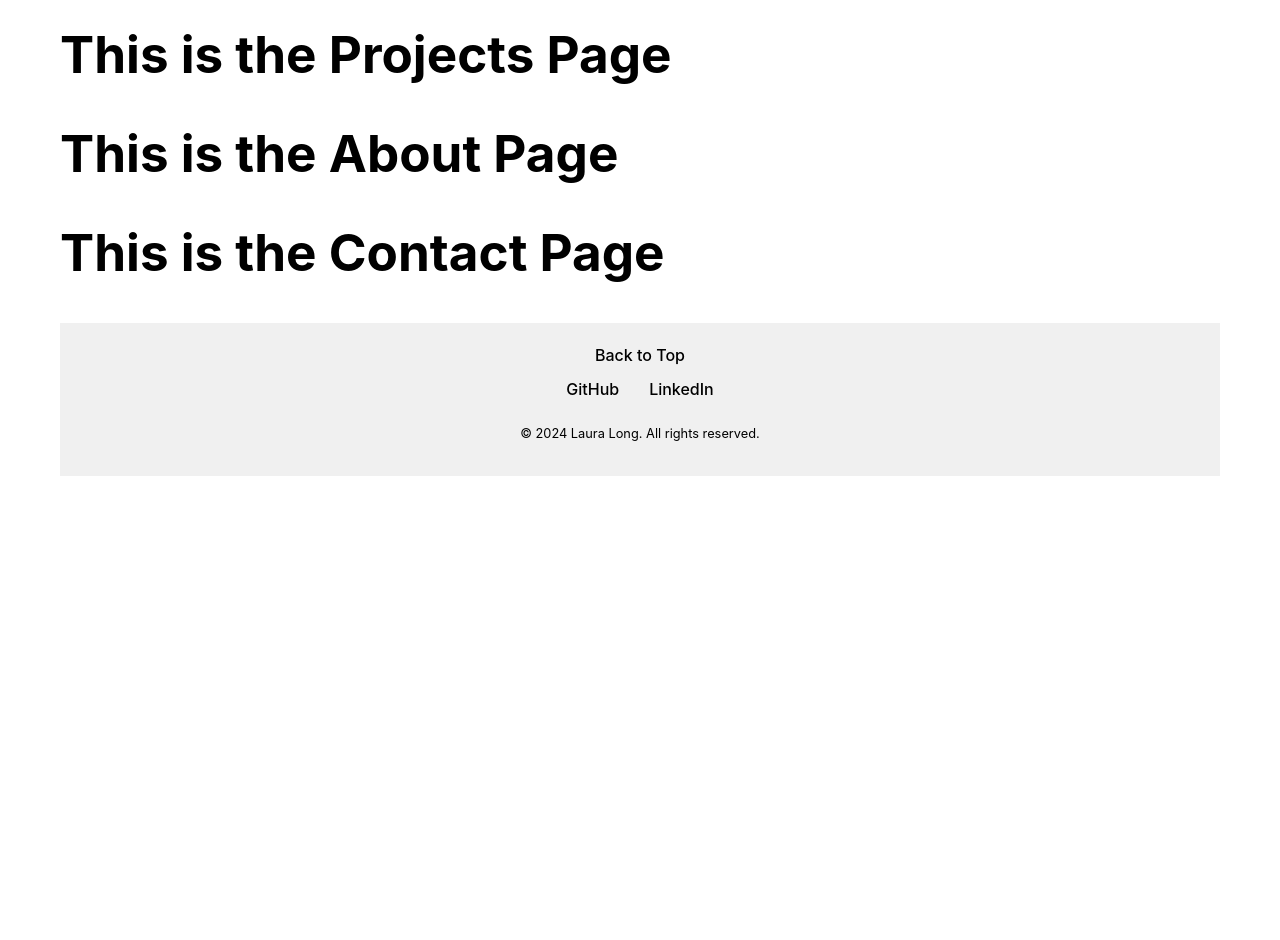
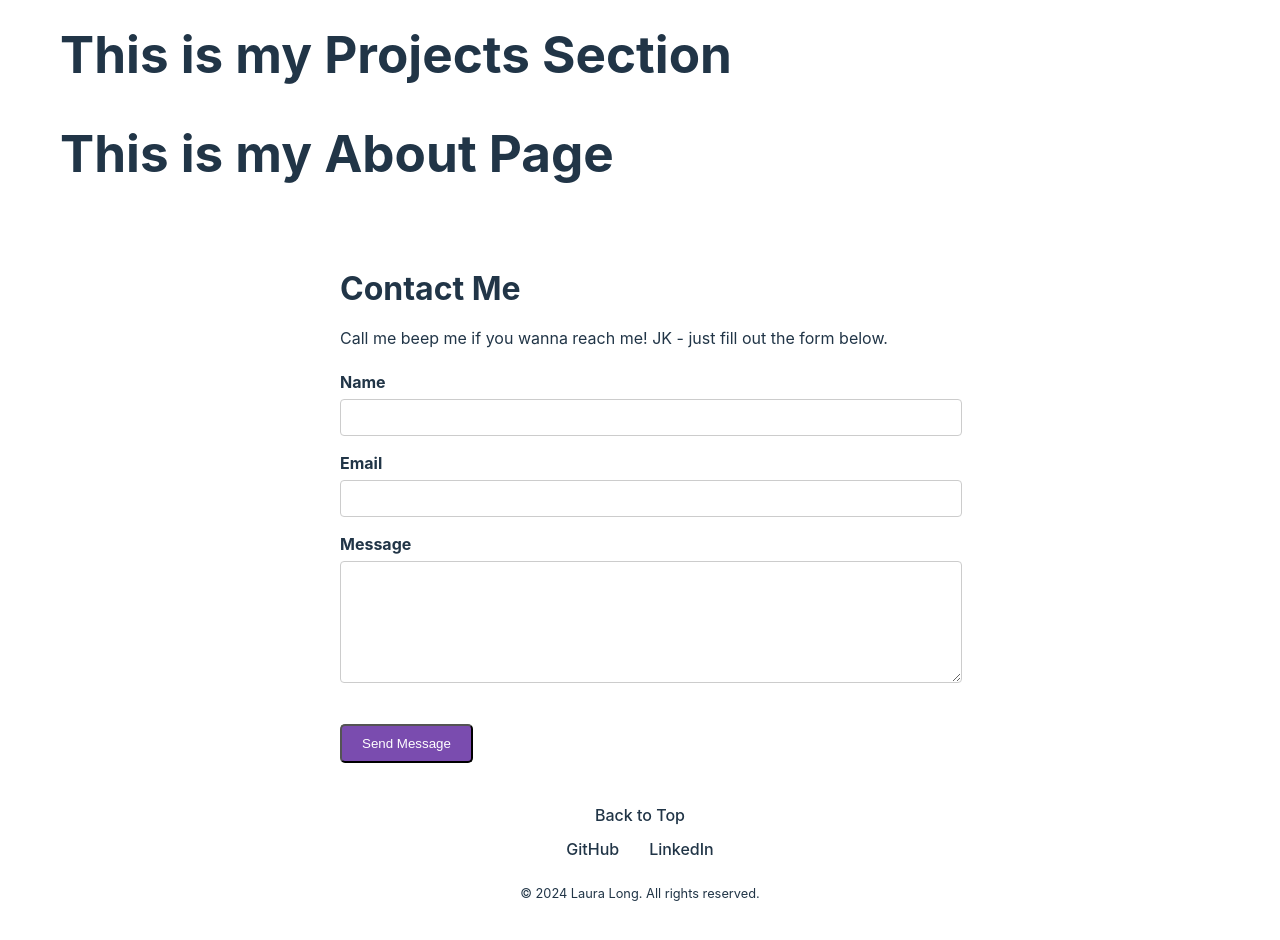
Before and after one commit to lalonggone/portfolio, a Vue app: page / in a window 1280 px wide. Shown: the part 1140-2080 px from the top of the page. Before the commit the page ends 1656 px from the top, so only its background shows below. Built offline with nearby package versions, Linux system fonts and the light colour scheme.

Commit message:
Build ContactSection and refine dark mode toggle

```diff
--- a/src/App.vue
+++ b/src/App.vue
@@ -1,5 +1,5 @@
 <template>
-  <div :class="themeClass" id="app">
+  <div id="app">
     <Header @toggle-theme="toggleTheme" />
     <main id="content">
       <section id="home">
@@ -20,7 +20,7 @@
 </template>
 
 <script lang="ts">
-import { defineComponent, ref, computed } from 'vue';
+import { defineComponent, ref, computed, watch } from 'vue';
 import Header from './components/Header.vue';
 import Footer from './components/Footer.vue';
 import HomeSection from './components/HomeSection.vue';
@@ -47,12 +47,21 @@ export default defineComponent({
 
     const themeClass = computed(() => (isDarkMode.value ? 'dark-mode' : 'light-mode'));
 
+    watch(themeClass, (newClass, oldClass) => {
+      document.body.classList.remove(oldClass);
+      document.body.classList.add(newClass);
+    });
+
     return { toggleTheme, themeClass };
   }
 });
 </script>
 
 <style>
+
+html {
+  scroll-behavior: smooth;
+}
 #app {
   max-width: 1200px;
   margin: 0 auto;
@@ -60,7 +69,7 @@ export default defineComponent({
 }
 
 .light-mode {
-  --bg-color: #fff;
+  --bg-color: #ffffff;
   --text-color: #000;
   --header-bg-color: #f0f0f0;
   --footer-bg-color: #f0f0f0;
@@ -82,7 +91,13 @@ header, footer {
   color: var(--text-color);
 }
 
-body {
+
+body.light-mode {
+  background-color: var(--bg-color);
+  color: var(--text-color);
+}
+
+body.dark-mode {
   background-color: var(--bg-color);
   color: var(--text-color);
 }
--- a/src/components/AboutSection.vue
+++ b/src/components/AboutSection.vue
@@ -1,6 +1,6 @@
 <template>
     <div>
-        <h1>This is the About Page</h1>
+        <h1>This is my About Page</h1>
     </div>
 </template>
 
--- a/src/components/ContactSection.vue
+++ b/src/components/ContactSection.vue
@@ -1,14 +1,108 @@
+<template>
+    <div class="contact-section">
+      <h1>Contact Me</h1>
+      <p>Call me beep me if you wanna reach me! JK - just fill out the form below.</p>
+      <form @submit.prevent="submitForm">
+        <div class="form-group">
+          <label for="name">Name</label>
+          <input type="text" id="name" v-model="form.name" required />
+        </div>
+        <div class="form-group">
+          <label for="email">Email</label>
+          <input type="email" id="email" v-model="form.email" required />
+        </div>
+        <div class="form-group">
+          <label for="message">Message</label>
+          <textarea id="message" v-model="form.message" required></textarea>
+        </div>
+        <button className="btn-submit" type="submit">Send Message</button>
+      </form>
+    </div>
+  </template>
 
-<template>
-    <div>
-        <h1>This is the Contact Page</h1>
-    </div>
-</template>
+  <script lang="ts">
+  import { defineComponent, ref } from 'vue';
 
-<script lang="ts">
-import { defineComponent } from 'vue'
+  export default defineComponent({
+    name: 'Contact',
+    setup() {
+      const form = ref({
+        name: '',
+        email: '',
+        message: ''
+      });
 
-export default defineComponent({
-    name: 'Contact'
-})
-</script>
+      const submitForm = () => {
+        console.log('Form submitted:', form.value);
+        form.value = {
+          name: '',
+          email: '',
+          message: ''
+        };
+      };
+
+      return {
+        form,
+        submitForm
+      };
+    }
+  });
+  </script>
+
+  <style scoped>
+  .contact-section {
+    max-width: 600px;
+    margin: 0 auto;
+    padding: 20px;
+    background-color: var(--bg-color);
+    color: var(--text-color);
+    border-radius: 8px;
+  }
+
+  .contact-section h1 {
+    margin-bottom: 20px;
+    font-size: 2em;
+  }
+
+  .contact-section p {
+    margin-bottom: 20px;
+  }
+
+  .form-group {
+    margin-bottom: 15px;
+  }
+
+  .form-group label {
+    display: block;
+    margin-bottom: 5px;
+    font-weight: bold;
+  }
+
+  .form-group input,
+  .form-group textarea {
+    width: 100%;
+    padding: 10px;
+    border: 1px solid #ccc;
+    border-radius: 4px;
+  }
+
+  .form-group textarea {
+    height: 100px;
+    resize: vertical;
+  }
+
+  .btn-submit {
+    display: inline-block;
+    margin-top: 20px;
+    padding: 10px 20px;
+    background-color: #7a4caf;
+    color: white;
+    text-decoration: none;
+    border-radius: 5px;
+    transition: background-color 0.3s;
+  }
+
+  .btn-submit:hover {
+    background-color: #45a049;
+  }
+  </style>
--- a/src/components/HomeSection.vue
+++ b/src/components/HomeSection.vue
@@ -2,7 +2,7 @@
     <section class="home-section">
       <div class="home-content">
         <h1>Howdy! I'm Laura.</h1>
-        <p>I'm a passionate software developer specializing in .. blah blah blah... Lorem ipsum dolor sit amet, consectetur adipiscing elit. Nullam nec purus et ante tincidunt aliquam. "You only yolo once".</p>
+        <p>I'm a passionate space cowgirl software developer specializing in .. blah blah blah... Lorem ipsum dolor sit amet, consectetur adipiscing elit. Nullam nec purus et ante tincidunt aliquam. "You only yolo once".</p>
         <div class="skills-container">
           <h2>My Skills</h2>
           <ul class="skills-list">
--- a/src/components/ProjectsSection.vue
+++ b/src/components/ProjectsSection.vue
@@ -1,6 +1,6 @@
 <template>
     <div>
-        <h1>This is the Projects Page</h1>
+        <h1>This is my Projects Section</h1>
     </div>
 </template>
 
```
Also changed, not shown: src/components/HelloWorld.vue (deleted, +0 -38 lines).
